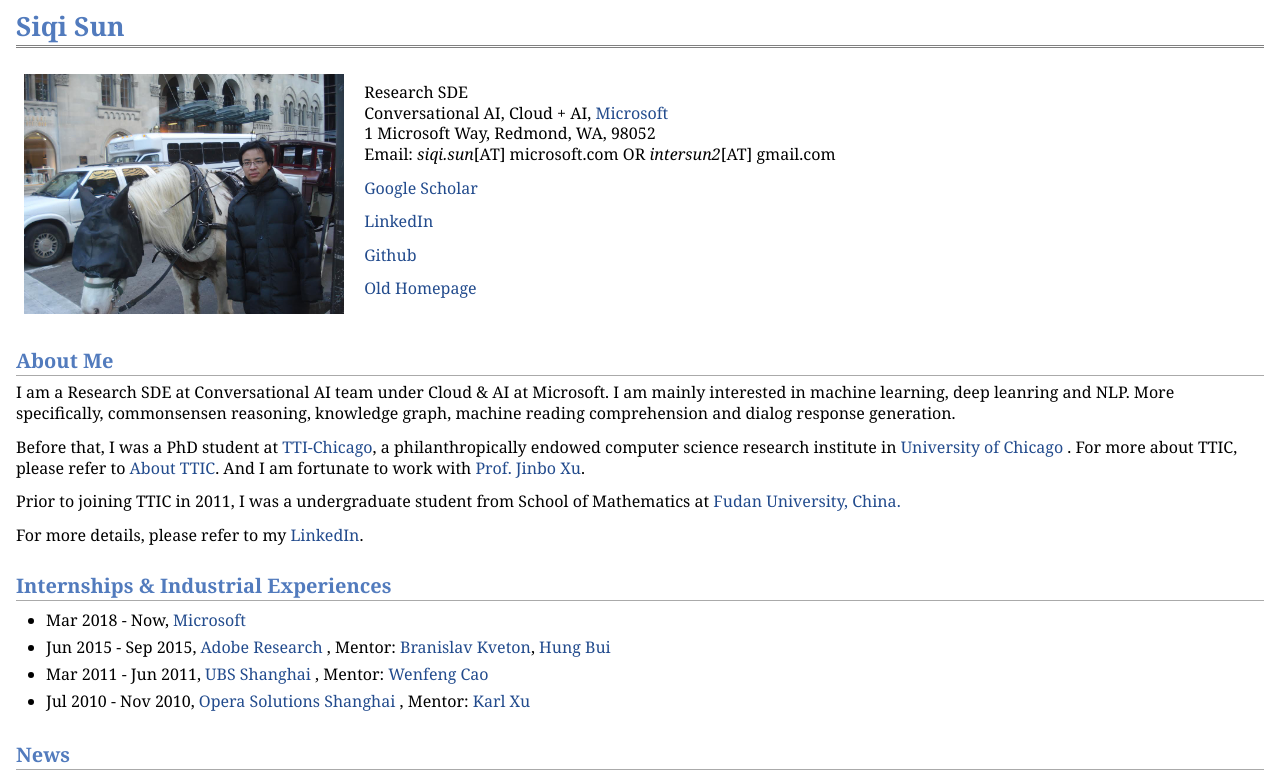
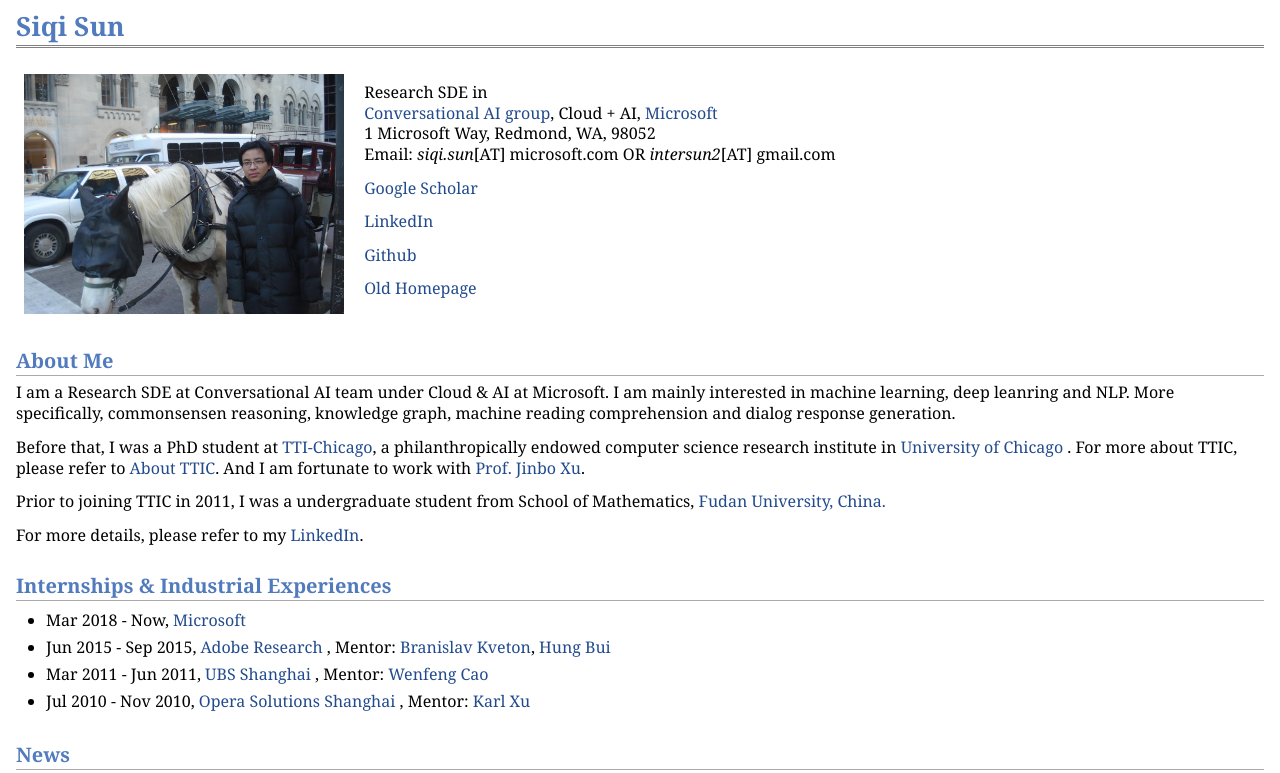
Before and after one commit to intersun/intersun.github.io, a plain HTML site: page index.html in a window 1280 px wide. Shown: the top 773 px of the page. Drawn offline with Linux system fonts and the light colour scheme.

Commit message:
minior change

```diff
--- a/index.html
+++ b/index.html
@@ -12,8 +12,8 @@
 </div>
 <table class="imgtable"><tr><td>
 <a href="index.html"><img src="images/siqi.jpg" alt="alt text" width="320px" height="240px" /></a>&nbsp;</td>
-<td align="left"><p>Research SDE <br />
-Conversational AI, Cloud + AI, <a href="http://www.microsoft.com"> Microsoft</a></br>
+<td align="left"><p>Research SDE in<br />
+<a href="https://conversationalai.azurewebsites.net/">Conversational AI group</a>, Cloud + AI, <a href="http://www.microsoft.com"> Microsoft</a></br>
 1 Microsoft Way, Redmond, WA, 98052<br />
  Email: <i>siqi.sun</i>[AT] microsoft.com OR <i>intersun2</i>[AT] gmail.com </p>
 
@@ -27,7 +27,7 @@ Conversational AI, Cloud + AI, <a href="http://www.microsoft.com"> Microsoft</a>
 <h2>About Me</h2>
 <p> I am a Research SDE at Conversational AI team under Cloud & AI at Microsoft. I am mainly interested in machine learning, deep leanring and NLP. More specifically, commonsensen reasoning, knowledge graph, machine reading comprehension and dialog response generation.
 <p>Before that, I was a PhD student at <a href="http://www.ttic.edu">TTI-Chicago</a>, a philanthropically endowed computer science research institute in <a href="http://www.uchicago.edu">University of Chicago</a> . For more about TTIC, please refer to <a href="http://www.ttic.edu/about.php">About TTIC</a>. And I am fortunate to work with <a href="http://ttic.uchicago.edu/~jinbo/">Prof. Jinbo Xu</a>.<br />
-<p>Prior to joining TTIC in 2011, I was a undergraduate student from  School of Mathematics at <a href="http://www.fudan.edu.cn/en">Fudan University, China.</a></p>
+<p>Prior to joining TTIC in 2011, I was a undergraduate student from  School of Mathematics, <a href="http://www.fudan.edu.cn/en">Fudan University, China.</a></p>
 <p>For more details, please refer to my <a href="https://www.linkedin.com/pub/siqi-sun/17/3/103">LinkedIn</a>.</p>
 
 <h2> Internships & Industrial Experiences </h2>
```
